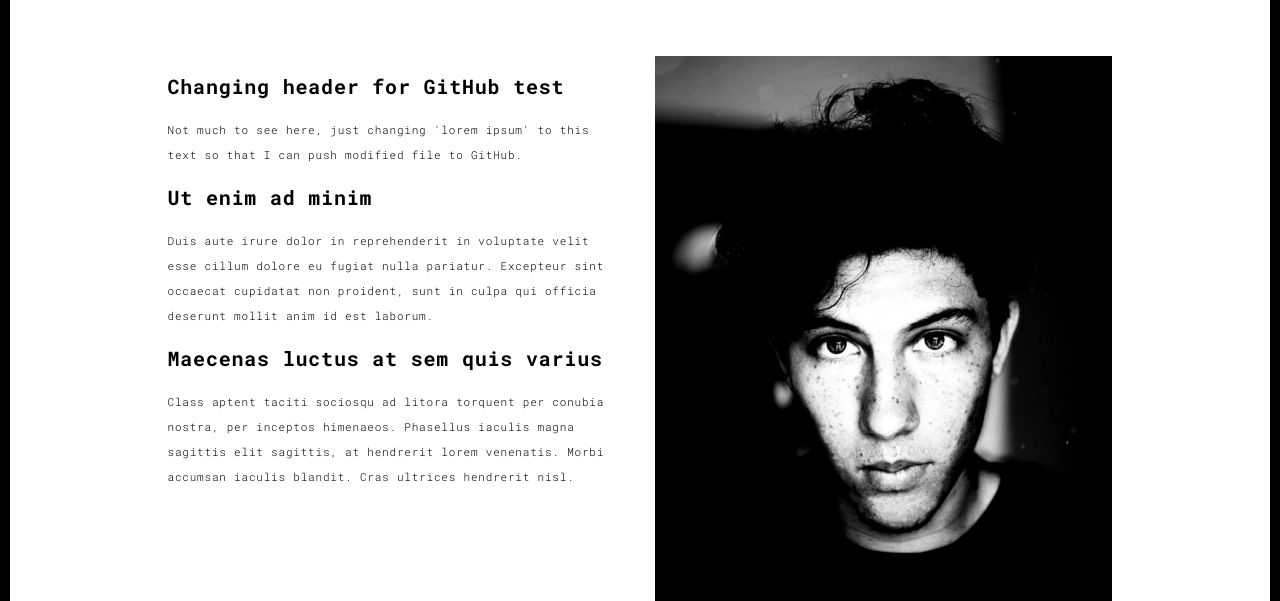
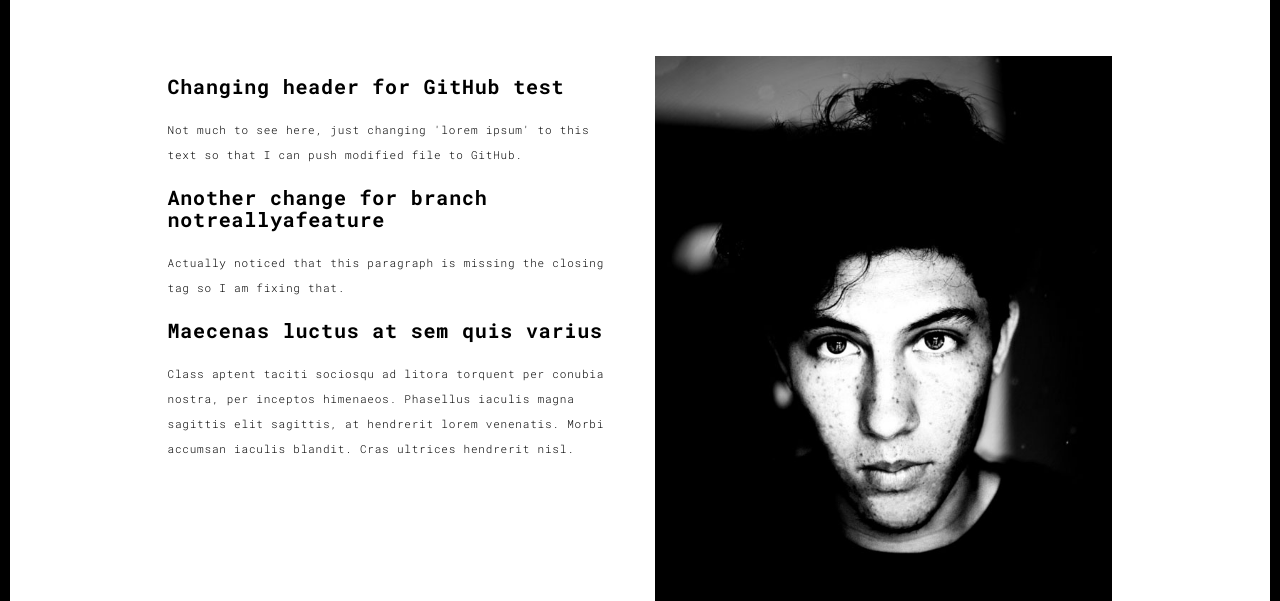
Before and after one commit to ugnotbug/ZTMPyDev, a Flask app: template templates/about.html in a window 1280 px wide. Shown: the part 146-747 px from the top of the page. Run offline with Flask 3, Linux system fonts and the light colour scheme; the template is opened without the code that fills it, so the values that code supplies are empty.

Commit message:
Added more changes to about.html, fixed a missing closing tag

```diff
--- a/templates/about.html
+++ b/templates/about.html
@@ -64,10 +64,8 @@
                 <div class="col-xs-12 col-md-6">
                   <h3>Changing header for GitHub test</h3>
                   <p>Not much to see here, just changing 'lorem ipsum' to this text so that I can push modified file to GitHub.</p>
-                  <h3>Ut enim ad minim  </h3>
-                  <p>Duis aute irure dolor in reprehenderit in voluptate velit esse
-                  cillum dolore eu fugiat nulla pariatur. Excepteur sint occaecat cupidatat non
-                  proident, sunt in culpa qui officia deserunt mollit anim id est laborum.
+                  <h3>Another change for branch notreallyafeature</h3>
+                  <p>Actually noticed that this paragraph is missing the closing tag so I am fixing that.</p>
                   <h3>Maecenas luctus at sem quis varius</h3>
                   <p>
                   Class aptent taciti sociosqu ad litora torquent per conubia nostra, per inceptos himenaeos. Phasellus iaculis magna sagittis elit sagittis, at hendrerit lorem venenatis. Morbi accumsan iaculis blandit. Cras ultrices hendrerit nisl.</p>
```
